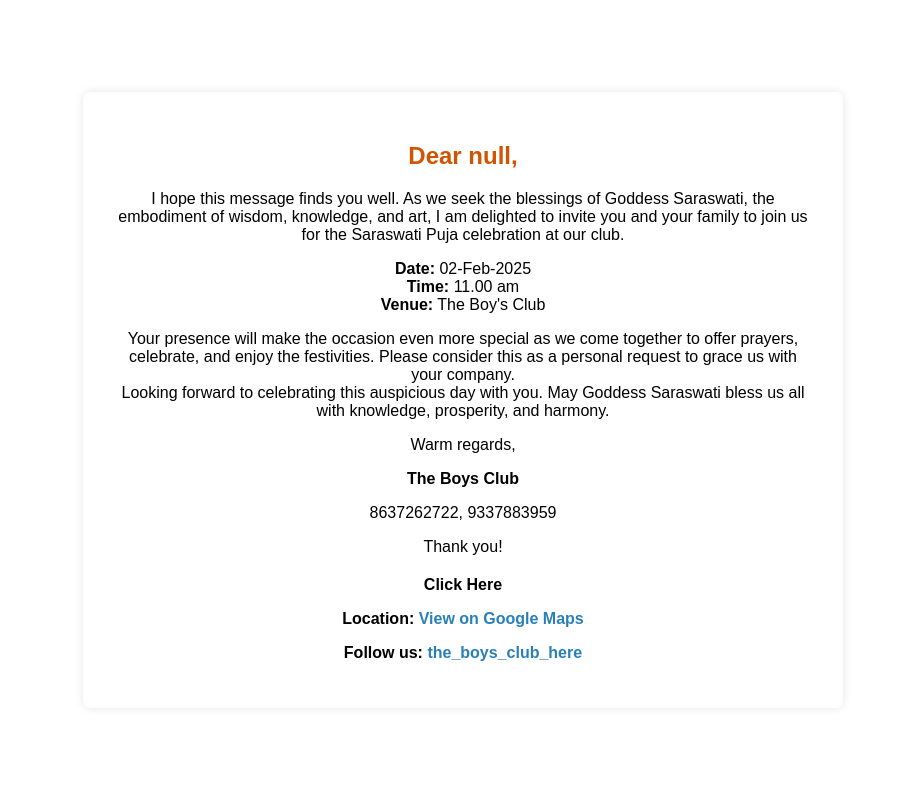
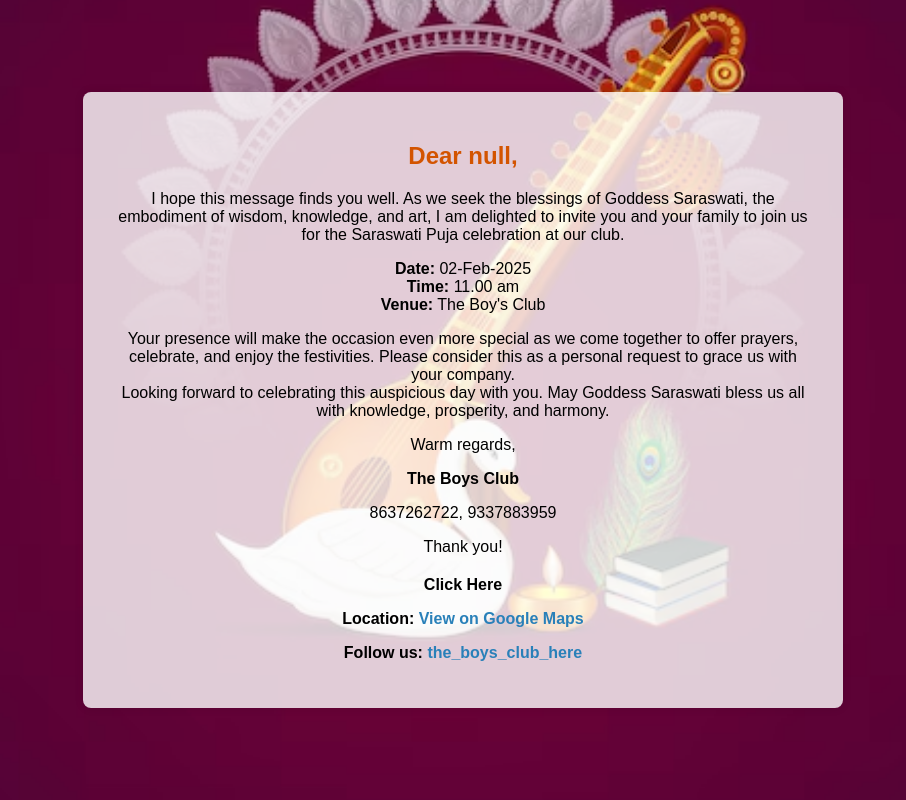
Before and after one commit to Deba647/The-Boys-Club, a plain HTML site: page invitation.html in a window 1280 px wide. Shown: the whole page, without its empty margins (177-1083 px from the left). Drawn offline with Linux system fonts and the light colour scheme.

Commit message:
Update invitation.html

```diff
--- a/invitation.html
+++ b/invitation.html
@@ -7,7 +7,7 @@
   <style>
     body {
       font-family: Arial, sans-serif;
-      background-image: url('Image/s3.jpg'); /* Replace with your actual image URL */
+      background-image: url('s3.jpg'); /* Replace with your actual image URL */
       background-size: cover;
       background-position: center;
       margin: 0;
```
